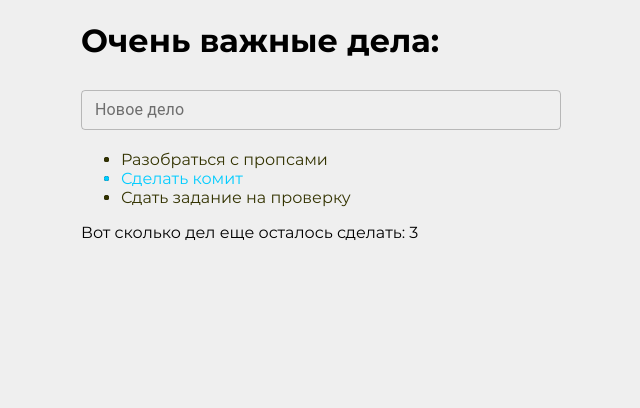
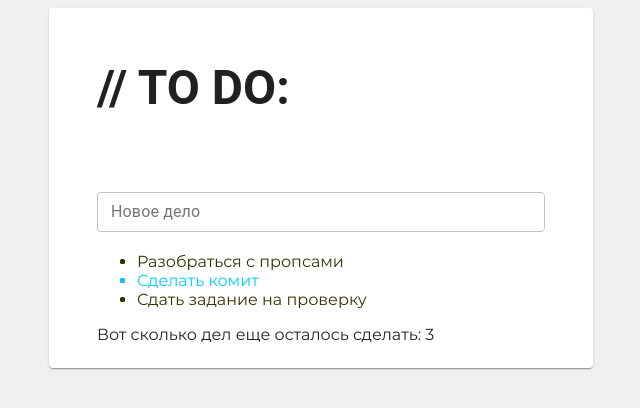
Before and after one commit to WebHeroSchool/todo-taa, a React (Create React App) app: page / in a window 1280 px wide. Shown: the top 408 px of the page, without its empty margins (319-959 px from the left). Built offline with nearby package versions, Linux system fonts and the light colour scheme.

Commit message:
styled app

```diff
--- a/src/components/App/App.jsx
+++ b/src/components/App/App.jsx
@@ -2,9 +2,9 @@ import InputItem from '../InputItem/InputItem';
 import ItemList from '../ItemList/ItemList';
 import Footer from '../Footer/Footer';
 import styles from './App.module.css';
+import { Card, CardContent, CardHeader } from '@material-ui/core';
 
-const title = (<h1>Очень важные дела:</h1>);
-
+const title = (<h1>// TO DO:</h1>);
 const items = [
   {
     value: 'Разобраться с пропсами',
@@ -21,12 +21,16 @@ const items = [
 ];
 
 const App = () => {
-  return (<div className={ styles.wrapper }>
-    { title }
-    <InputItem/>
-    <ItemList items={ items }/>
-    <Footer count='3'/>
-  </div>);
+  return (
+    <Card className={ styles.card }>
+      <CardHeader title={ title }/>
+      <CardContent>
+        <InputItem/>
+        <ItemList items={ items }/>
+        <Footer count='3'/>
+      </CardContent>
+    </Card>
+  );
 }
 
 export default App;
--- a/src/components/App/App.module.css
+++ b/src/components/App/App.module.css
@@ -20,8 +20,9 @@ body {
   background: #00000010;
 }
 
-.wrapper {
+.card {
   font-family: montserrat;
   margin: auto;
+  padding: 0 2em;
   width: 30em;
 }
```
Lines whose indentation alone changed are shown as unchanged.
